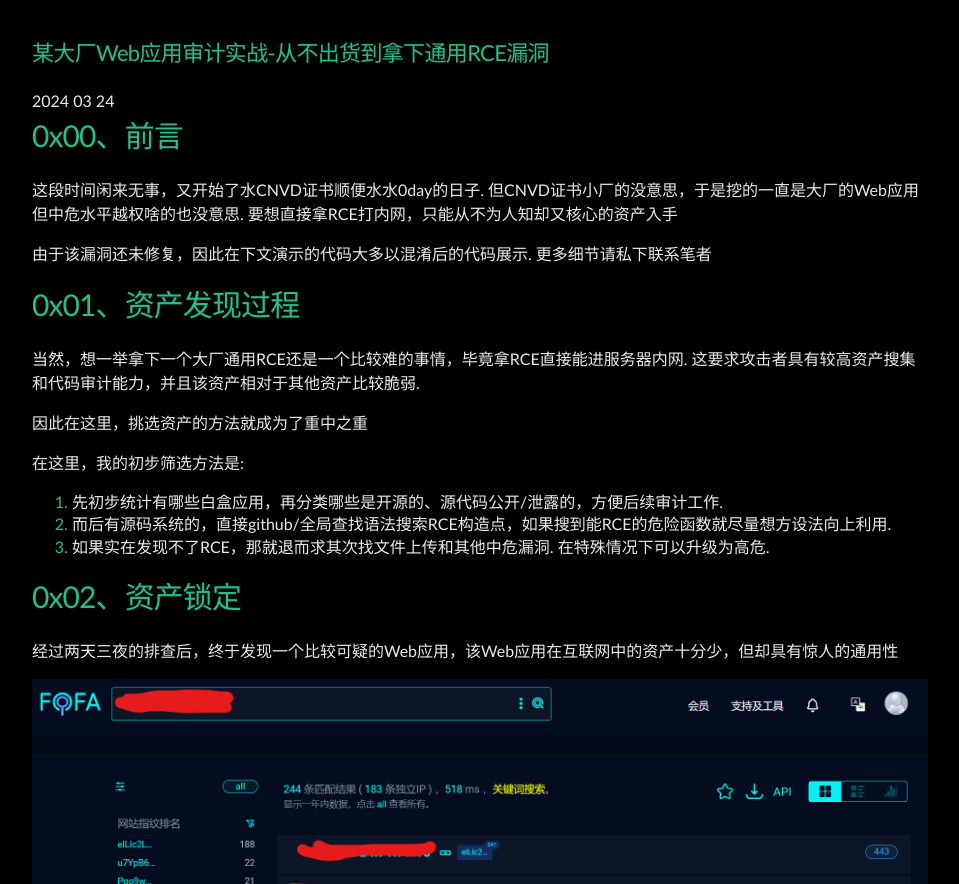
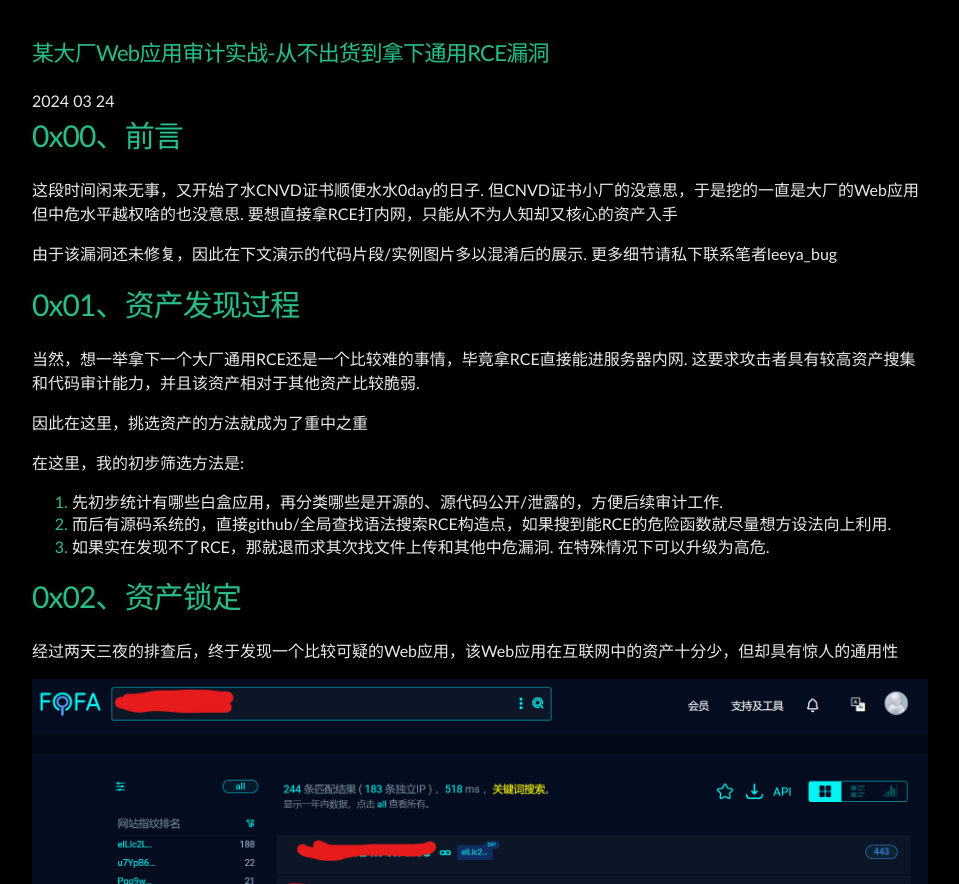
Before and after one commit to Leeyangee/leeyangee.github.io, a Jekyll site: the page built from _posts/2024-03-24-某大厂Web应用审计实战-从不出货到拿下小通用RCE.md, in a window 1280 px wide and 900 px high, scrolled down 425 px, cut to the strip 16-900 px from the top of the window. Shown: the whole strip, without its empty margins (160-1119 px from the left). Built offline with Jekyll 4.4.1, drawn with Linux system fonts in a browser that asks for light colours.

Commit message:
Update 2024-03-24-某大厂Web应用审计实战-从不出货到拿下小通用RCE.md

```diff
--- a/_posts/2024-03-24-某大厂Web应用审计实战-从不出货到拿下小通用RCE.md
+++ b/_posts/2024-03-24-某大厂Web应用审计实战-从不出货到拿下小通用RCE.md
@@ -8,7 +8,7 @@ published: true
 这段时间闲来无事，又开始了水CNVD证书顺便水水0day的日子. 但CNVD证书小厂的没意思，于是挖的一直是大厂的Web应用
 但中危水平越权啥的也没意思. 要想直接拿RCE打内网，只能从不为人知却又核心的资产入手
 
-由于该漏洞还未修复，因此在下文演示的代码大多以混淆后的代码展示. 更多细节请私下联系笔者
+由于该漏洞还未修复，因此在下文演示的代码片段/实例图片多以混淆后的展示. 更多细节请私下联系笔者leeya_bug
 
 # [](#header-1)0x01、资产发现过程
 
```
